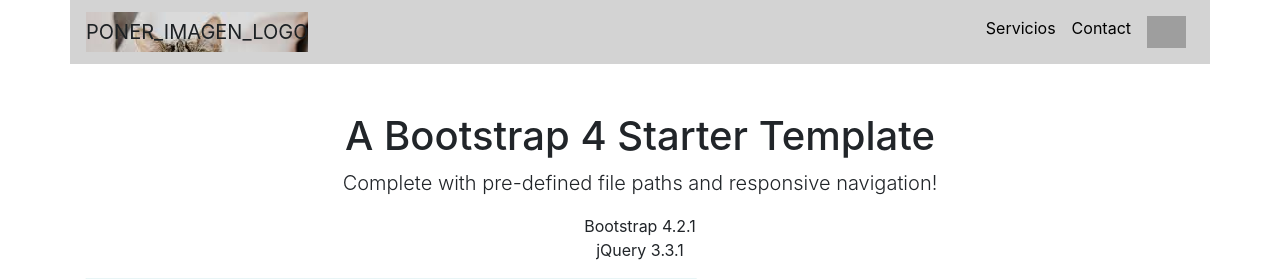
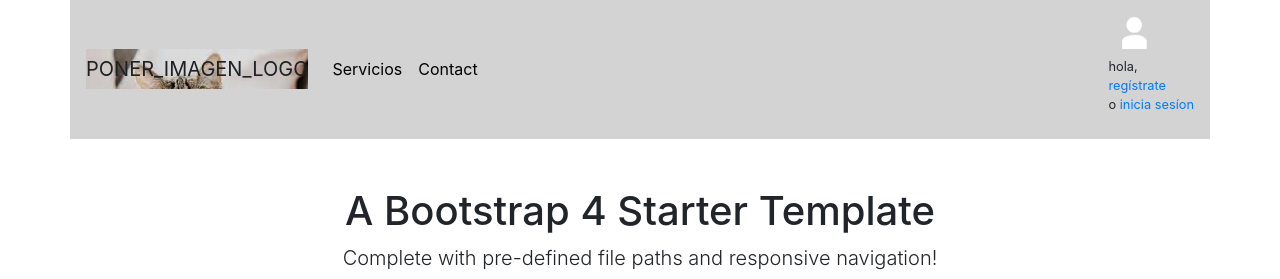
Before and after one commit to KiriBogach/DAWebProject, a PHP site: page / in a window 1280 px wide. Shown: the top 279 px of the page. Run offline with PHP 8.4, Linux system fonts and the light colour scheme; grey boxes are pictures that could not be loaded.

Commit message:
Cambios en el estilo del header, no sé como poner el botón de registro

```diff
--- a/app/header/header.php
+++ b/app/header/header.php
@@ -5,16 +5,26 @@
         <span class="navbar-toggler-icon"></span>
     </button>
     <div class="collapse navbar-collapse" id="navbarResponsive">
-        <ul class="navbar-nav ml-auto">
+        <ul class="navbar-nav justify-content-center">
             <li class="nav-item">
                 <a class="nav-link" href="#">Servicios</a>
             </li>
             <li class="nav-item">
                 <a class="nav-link" href="#">Contact</a>
             </li>
+        </ul>
+        <ul class="navbar-nav ml-auto">
             <li class="nav-item">
-                <a class="nav-link" href="authentication.php"><img src="css/avatar.png" width="39px" height="32px"></a>
+                <a class="nav-link navbar-login" href="authentication.php">
+                    <img src="css/header/avatar.png" class="navbar-login-image">
+                </a>
+                <p class="navbar-login-text">hola,
+                    <br>
+                    <a class="navbar-login-text" href="authentication.php">regístrate</a>
+                    <br> o <a class="navbar-login-text" href="authentication.php">inicia sesíon </a>
+                </p>
             </li>
+
         </ul>
     </div>
 </nav>
--- a/css/header.css
+++ b/css/header/header.css
@@ -9,6 +9,15 @@
 
 .navbar-gray .navbar-brand:hover, .navbar-gray .navbar-brand:focus {
     color: #fff;
+}
+.navbar-gray .navbar-login, .navbar-login-text {
+    -ms-flex-direction: column;
+    font-size: 0.8rem;
+}
+.navbar-gray .navbar-login .navbar-login-image {
+    image-resolution: snap;
+    width: 37px;
+    height: 33px;
 }
 
 .navbar-gray .navbar-nav .nav-link {
--- a/index.php
+++ b/index.php
@@ -12,7 +12,7 @@
 
   <!-- Bootstrap core CSS -->
     <link href="vendor/bootstrap/css/bootstrap.min.css" rel="stylesheet">
-    <link href="css/header.css" rel="stylesheet">
+    <link href="css/header/header.css" rel="stylesheet">
 
 </head>
 
```
Also changed, not shown: css/header/avatar.png (added), css/header/index.jpeg (renamed from css/index.jpeg).
